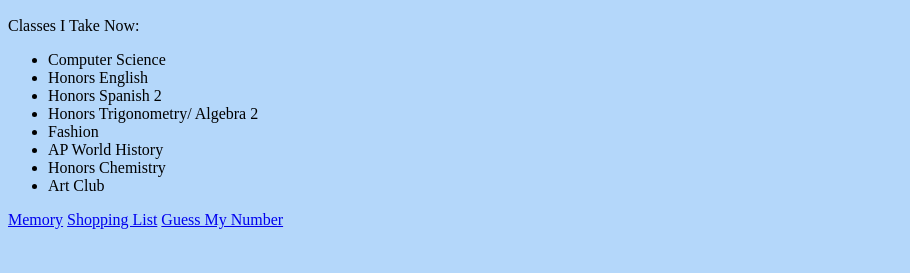
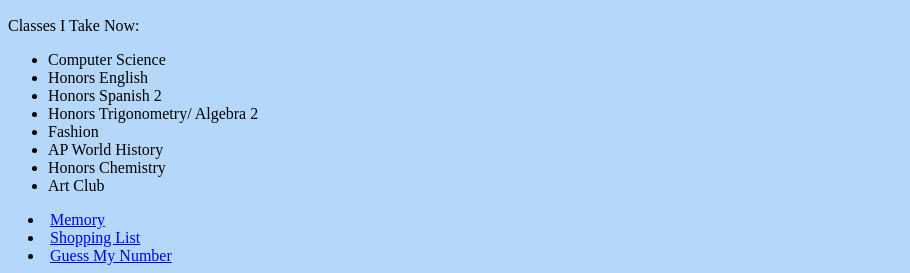
Before and after one commit to melissabaljeet/melissabaljeet.github.io, a plain HTML site: page index.html in a window 1280 px wide. Shown: the part 564-837 px from the top of the page, without its empty margins (0-910 px from the left). Before the commit the page ends 801 px from the top, so only its background shows below. Drawn offline with Linux system fonts and the light colour scheme.

Commit message:
Update index.html

```diff
--- a/index.html
+++ b/index.html
@@ -48,9 +48,11 @@
       <li> Honors Chemistry </li>
       <li> Art Club </li>
       </ul>
-      <a href="memory/index.html"> Memory</a>
-      <a href="ShoppingList/index.html"> Shopping List</a>
-      <a href= "Guess_My_Number/index.html"> Guess My Number</a>
+        <article>
+      <li> <a href="memory/index.html"> Memory</a> </li>
+      <li> <a href="ShoppingList/index.html"> Shopping List</a> </li>
+     <li>  <a href= "Guess_My_Number/index.html"> Guess My Number</a> </li>
+        </article>
         </body>
         </html>
     </head>
```
